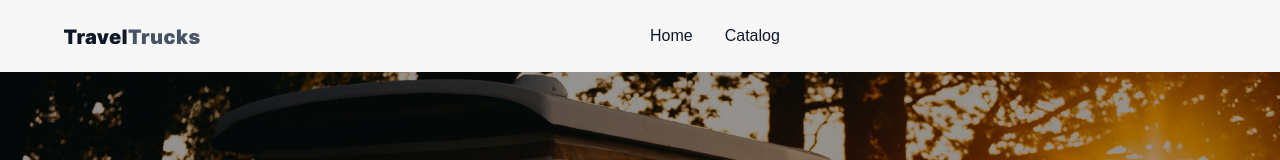
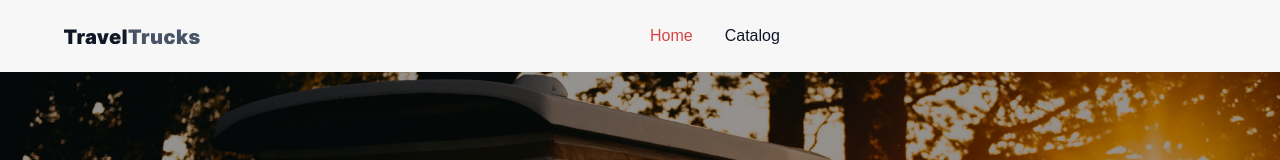
Before and after one commit to chasov-artem/TravelTrucks, a React (Vite) app: page / in a window 1280 px wide. Shown: the top 160 px of the page. Built offline with nearby package versions, Linux system fonts and the light colour scheme.

Commit message:
CamperCardSVG

```diff
--- a/src/components/CamperCard/CamperCard.jsx
+++ b/src/components/CamperCard/CamperCard.jsx
@@ -40,13 +40,27 @@ const CamperCard = ({ camper }) => {
             <div className={s.priceWrap}>
               <h2 className={s.price}>€{camper.price}.00</h2>
               <button className={s.favoriteButton} onClick={toggleFavorite}>
-                {isFavorite ? " Unfavorite" : " Favourite"}
+                {isFavorite ? (
+                  <svg className={s.favoriteIcon}>
+                    <use href="/icons/icons.svg#icon-heard-red"></use>
+                  </svg>
+                ) : (
+                  <svg className={s.favoriteIcon}>
+                    <use href="/icons/icons.svg#icon-heart"></use>
+                  </svg>
+                )}
               </button>
             </div>
           </div>
           <div className={s.rating}>
+            <svg className={s.ratingIcon}>
+              <use href="/icons/icons.svg#star-yellow"></use>
+            </svg>
             <p className={s.raitingText}>{camper.rating}</p>
             <p className={s.reviews}>({camper.reviews.length} Reviews)</p>
+            <svg className={s.ratingIcon}>
+              <use href="/icons/icons.svg#icon-Map"></use>
+            </svg>
             <p className={s.location}>{camper.location}</p>
           </div>
         </div>
--- a/src/components/CamperCard/CamperCard.module.css
+++ b/src/components/CamperCard/CamperCard.module.css
@@ -40,6 +40,7 @@
 
 .priceWrap {
   display: flex;
+  gap: 12px;
 }
 
 .price {
@@ -49,9 +50,22 @@
   color: #101828;
 }
 
+.favoriteIcon {
+  width: 26px;
+  height: 24px;
+}
+
 .rating {
   display: flex;
+  justify-content: left;
+  align-items: center;
   margin-bottom: 24px;
+}
+
+.ratingIcon {
+  width: 16px;
+  height: 15px;
+  margin-right: 4px;
 }
 
 .raitingText {
--- a/src/components/FIlterBar/FilterBar.module.css
+++ b/src/components/FIlterBar/FilterBar.module.css
@@ -36,7 +36,7 @@
 .locationIcon {
   position: absolute;
   left: 16px;
-  top: 50%;
+  top: 30%;
   transform: translateY(-50%);
   width: 24px;
   height: 24px;
--- a/src/components/Navigation/Navigation.jsx
+++ b/src/components/Navigation/Navigation.jsx
@@ -7,12 +7,18 @@ const Navigation = () => {
       <nav>
         <ul className={s.navList}>
           <li>
-            <NavLink className={s.link} to="/">
+            <NavLink
+              className={({ isActive }) => (isActive ? s.activeLink : s.link)}
+              to="/"
+            >
               Home
             </NavLink>
           </li>
           <li>
-            <NavLink className={s.link} to="/catalog">
+            <NavLink
+              className={({ isActive }) => (isActive ? s.activeLink : s.link)}
+              to="/catalog"
+            >
               Catalog
             </NavLink>
           </li>
@@ -21,4 +27,5 @@ const Navigation = () => {
     </div>
   );
 };
+
 export default Navigation;
--- a/src/components/Navigation/Navigation.module.css
+++ b/src/components/Navigation/Navigation.module.css
@@ -1,6 +1,9 @@
 .navList {
   display: flex;
   gap: 32px;
+  list-style: none;
+  padding: 0;
+  margin: 0;
 }
 
 .link {
@@ -9,9 +12,20 @@
   line-height: 150%;
   text-align: center;
   color: #101828;
+  text-decoration: none;
+  transition: color 0.2s ease-in-out;
 }
 
 .link:hover,
 .link:active {
   color: #d84343;
 }
+
+.activeLink {
+  color: #d84343;
+  font-weight: 500;
+  font-size: 16px;
+  line-height: 150%;
+  text-align: center;
+  text-decoration: none;
+}
```
Also changed, not shown: public/icons/icons.svg.
